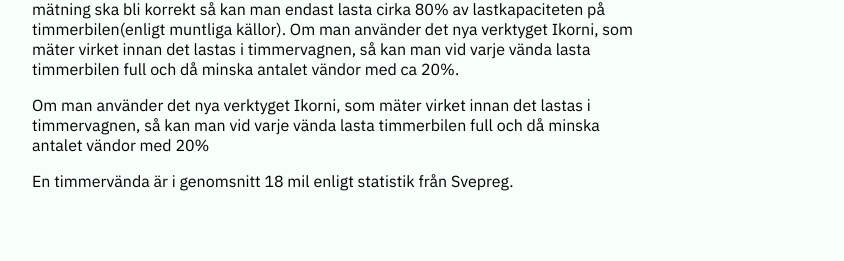
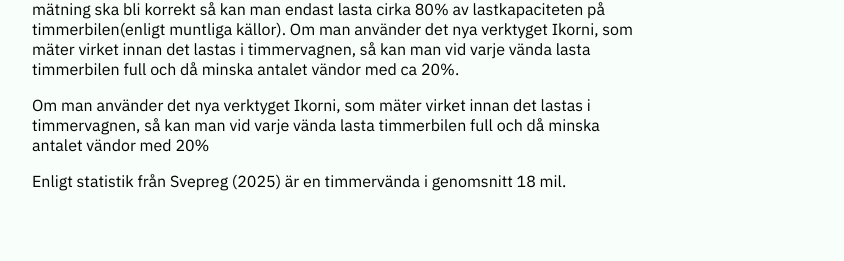
Before and after one commit to malingrubb/visualisering_grupp_5, a plain HTML site: page index.html in a window 1280 px wide. Shown: the part 4745-5006 px from the top of the page, without its empty margins (128-972 px from the left). Drawn offline with nearby package versions, Linux system fonts and the light colour scheme.

Commit message:
update text

```diff
--- a/index.html
+++ b/index.html
@@ -101,7 +101,7 @@
         Om man använder det nya verktyget Ikorni, som mäter virket innan det lastas i timmervagnen, så kan man vid varje vända lasta timmerbilen full och då minska antalet vändor med ca 20%.
     </p>
  <p class="body-text">Om man använder det nya verktyget Ikorni, som mäter virket innan det lastas i timmervagnen, så kan man vid varje vända lasta timmerbilen full och då minska antalet vändor med 20%</p>
- <p class="body-text">En timmervända är i genomsnitt 18 mil enligt statistik från Svepreg.</p>
+ <p class="body-text">Enligt statistik från Svepreg (2025) är en timmervända i genomsnitt 18 mil.</p>
 </section>
 
 <section class="container">
```
